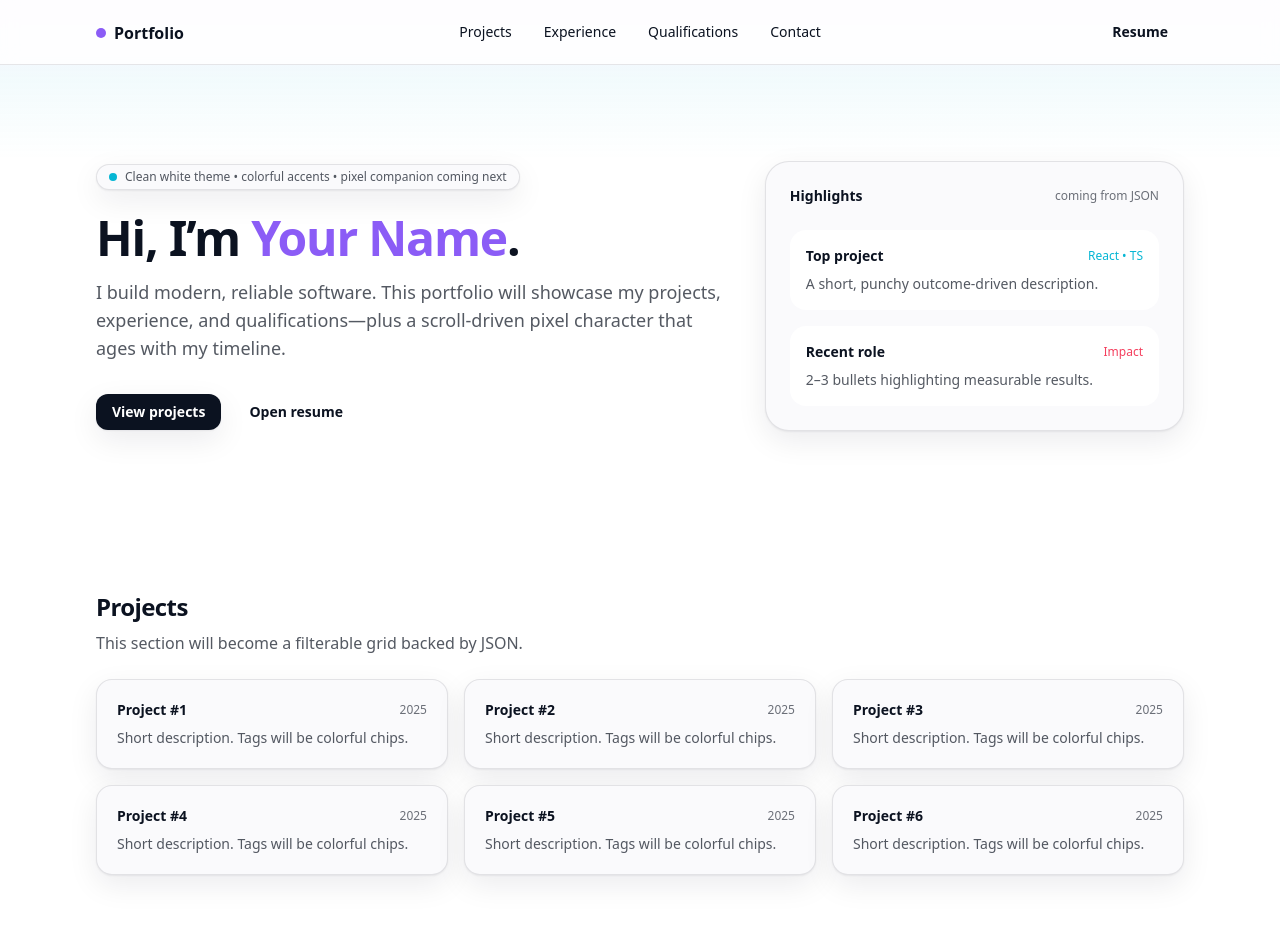
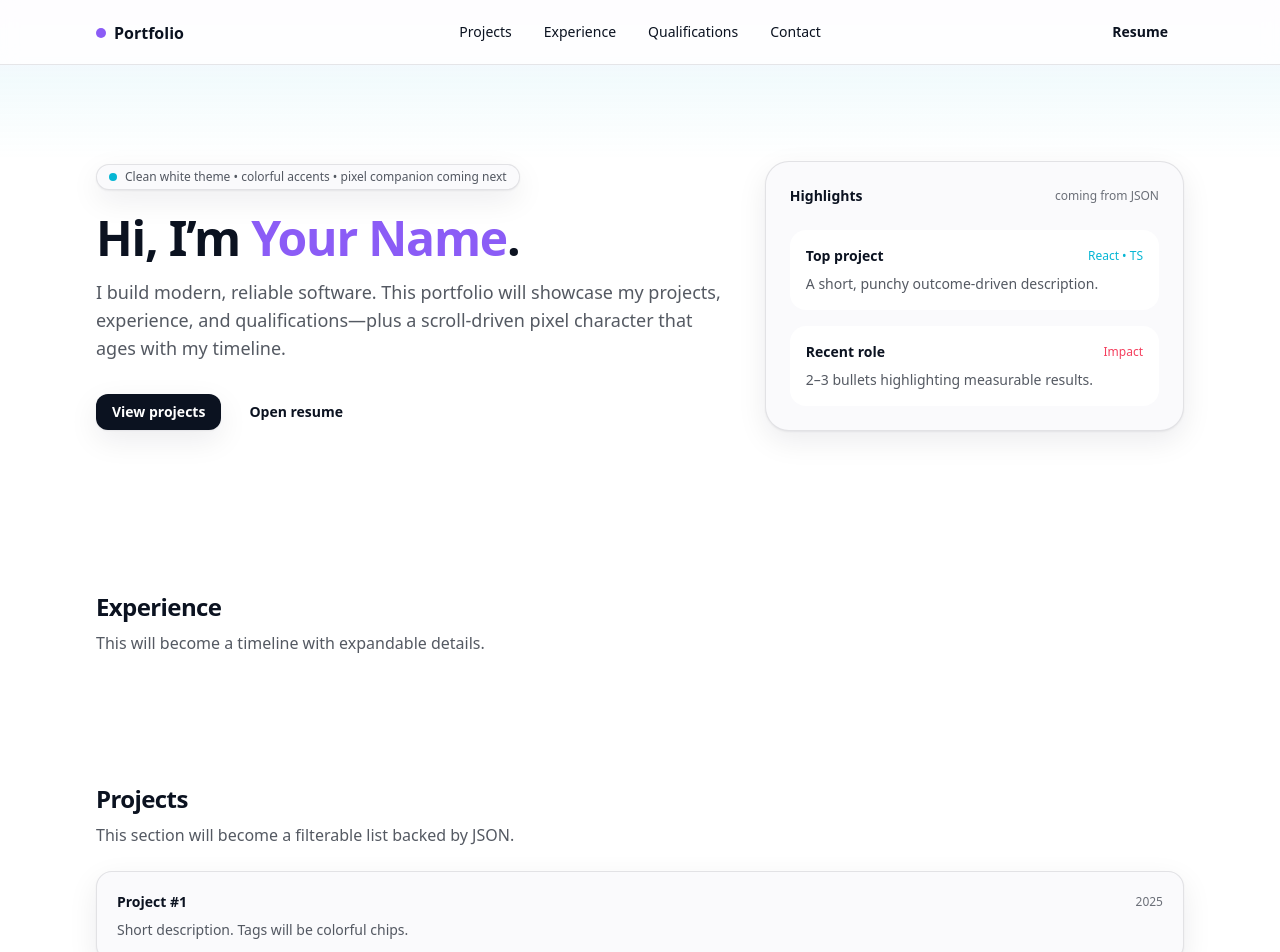
Before and after one commit to Suh716/personal-portfolio, a React (Vite) app: page / in a window 1280 px wide. Shown: the top 952 px of the page. Built offline with nearby package versions, Linux system fonts and the light colour scheme.

Commit message:
Reorder sections and stack projects

```diff
--- a/src/App.tsx
+++ b/src/App.tsx
@@ -62,14 +62,21 @@ function App() {
           </Container>
         </section>
 
+        <section id="experience" className="py-16">
+          <Container>
+            <h2 className="text-2xl font-semibold tracking-tight">Experience</h2>
+            <p className="mt-2 text-ink-900/70">This will become a timeline with expandable details.</p>
+          </Container>
+        </section>
+
         <section id="projects" className="py-16">
           <Container>
             <h2 className="text-2xl font-semibold tracking-tight">Projects</h2>
-            <p className="mt-2 text-ink-900/70">This section will become a filterable grid backed by JSON.</p>
-            <div className="mt-6 grid gap-4 sm:grid-cols-2 lg:grid-cols-3">
+            <p className="mt-2 text-ink-900/70">This section will become a filterable list backed by JSON.</p>
+            <div className="mt-6 space-y-4">
               {Array.from({ length: 6 }).map((_, i) => (
                 <div key={i} className="rounded-2xl border border-ink-900/10 bg-paper-100 p-5 shadow-soft">
-                  <div className="flex items-center justify-between">
+                  <div className="flex flex-wrap items-center justify-between gap-2">
                     <span className="text-sm font-semibold">Project #{i + 1}</span>
                     <span className="text-xs text-ink-900/60">2025</span>
                   </div>
@@ -77,13 +84,6 @@ function App() {
                 </div>
               ))}
             </div>
-          </Container>
-        </section>
-
-        <section id="experience" className="py-16">
-          <Container>
-            <h2 className="text-2xl font-semibold tracking-tight">Experience</h2>
-            <p className="mt-2 text-ink-900/70">This will become a timeline with expandable details.</p>
           </Container>
         </section>
 
```
